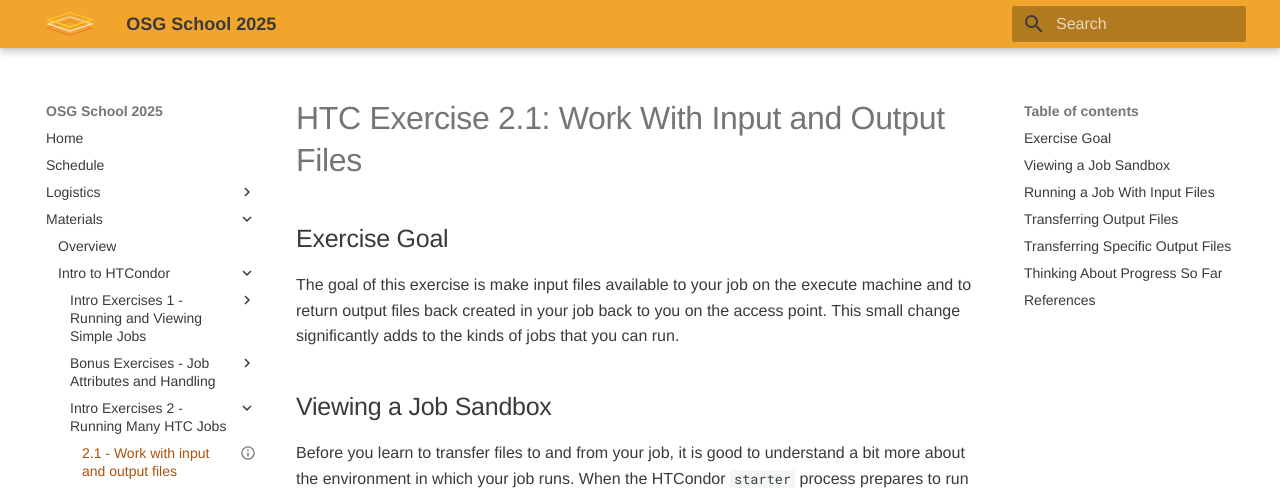
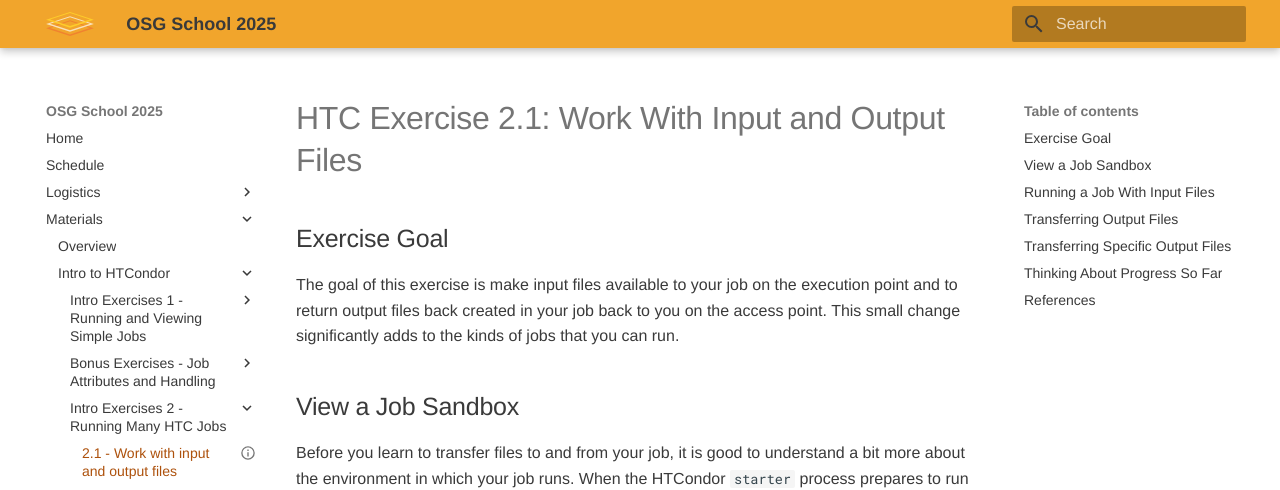
Before and after one commit to osg-htc/school-2025, an MkDocs documentation site: the page built from docs/materials/htcondor/part2-ex1-files.md, in a window 1280 px wide and 900 px high. Shown: the top 490 px of the window. Built offline with MkDocs 1.6.1 and Material for MkDocs 9.7.7, drawn with Linux system fonts in a browser that asks for light colours; some of the changed text lies outside the part shown.

Commit message:
update htc 2.1

```diff
--- a/docs/materials/htcondor/part2-ex1-files.md
+++ b/docs/materials/htcondor/part2-ex1-files.md
@@ -10,9 +10,9 @@ HTC Exercise 2.1: Work With Input and Output Files
 Exercise Goal
 -------------
 
-The goal of this exercise is make input files available to your job on the execute machine and to return output files back created in your job back to you on the access point. This small change significantly adds to the kinds of jobs that you can run.
+The goal of this exercise is make input files available to your job on the execution point and to return output files back created in your job back to you on the access point. This small change significantly adds to the kinds of jobs that you can run.
 
-Viewing a Job Sandbox
+View a Job Sandbox
 ---------------------
 
 Before you learn to transfer files to and from your job, it is good to understand a bit more about the environment in which your job runs.
```
Also changed, not shown: other parts of docs/materials/htcondor/part2-ex1-files.md (+2 -2 lines).
